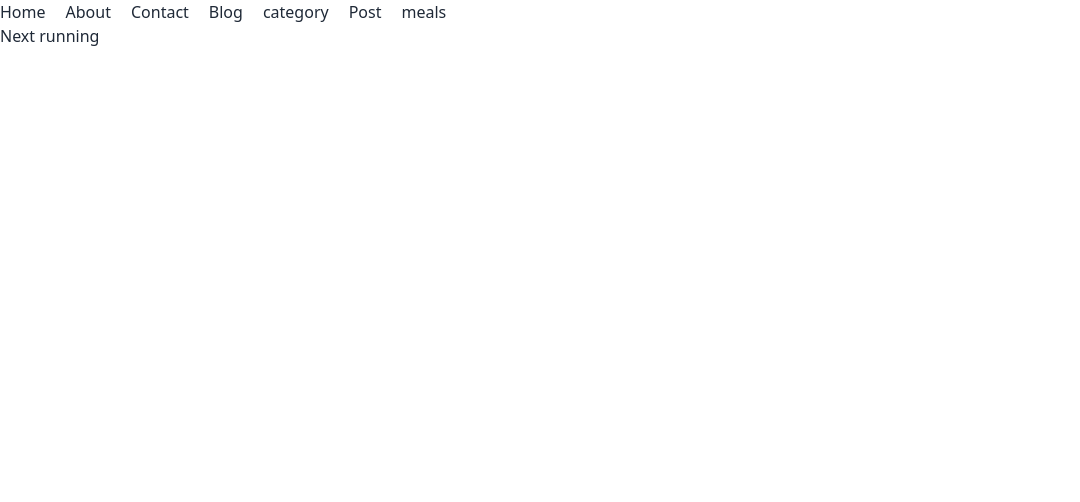
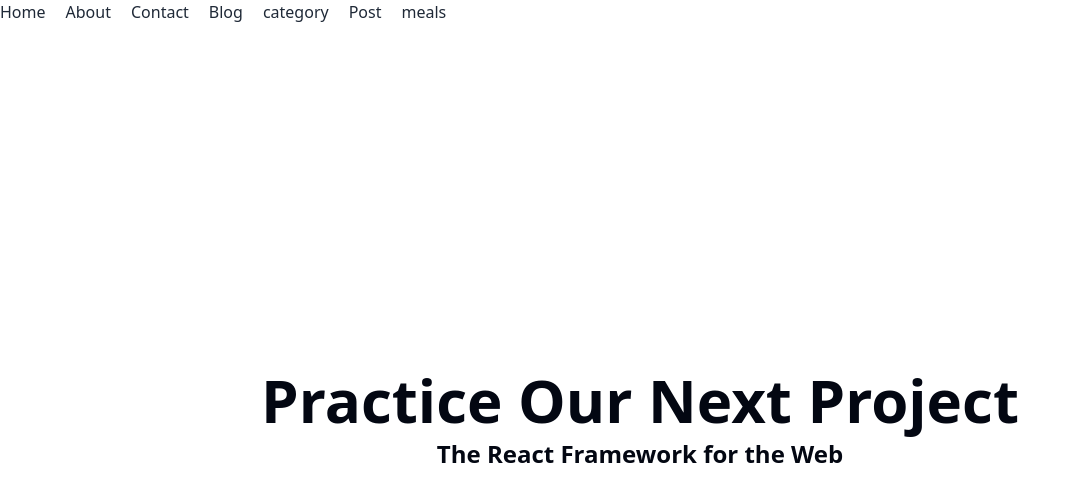
Before and after one commit to naimulislammunna/Next.Js-Practice, a Next.js app: page / in a window 1280 px wide. Shown: the top 502 px of the page, without its empty margins (0-1080 px from the left). Built offline with nearby package versions, Linux system fonts and the light colour scheme.

Commit message:
home page set

```diff
--- a/src/app/page.js
+++ b/src/app/page.js
@@ -4,7 +4,12 @@ import Image from "next/image";
 export default function Home() {
   return (
     <>
-    <h1>Next running</h1>
+    <div className="place-content-center place-items-center h-screen">
+        <div>
+        <h1 className="text-6xl font-bold text-gray-950 text-center">Practice Our Next Project</h1>
+        <p className="text-2xl font-bold text-gray-950 text-center my-2">The React Framework for the Web</p>
+        </div>
+    </div>
     </>
   );
 }
```
